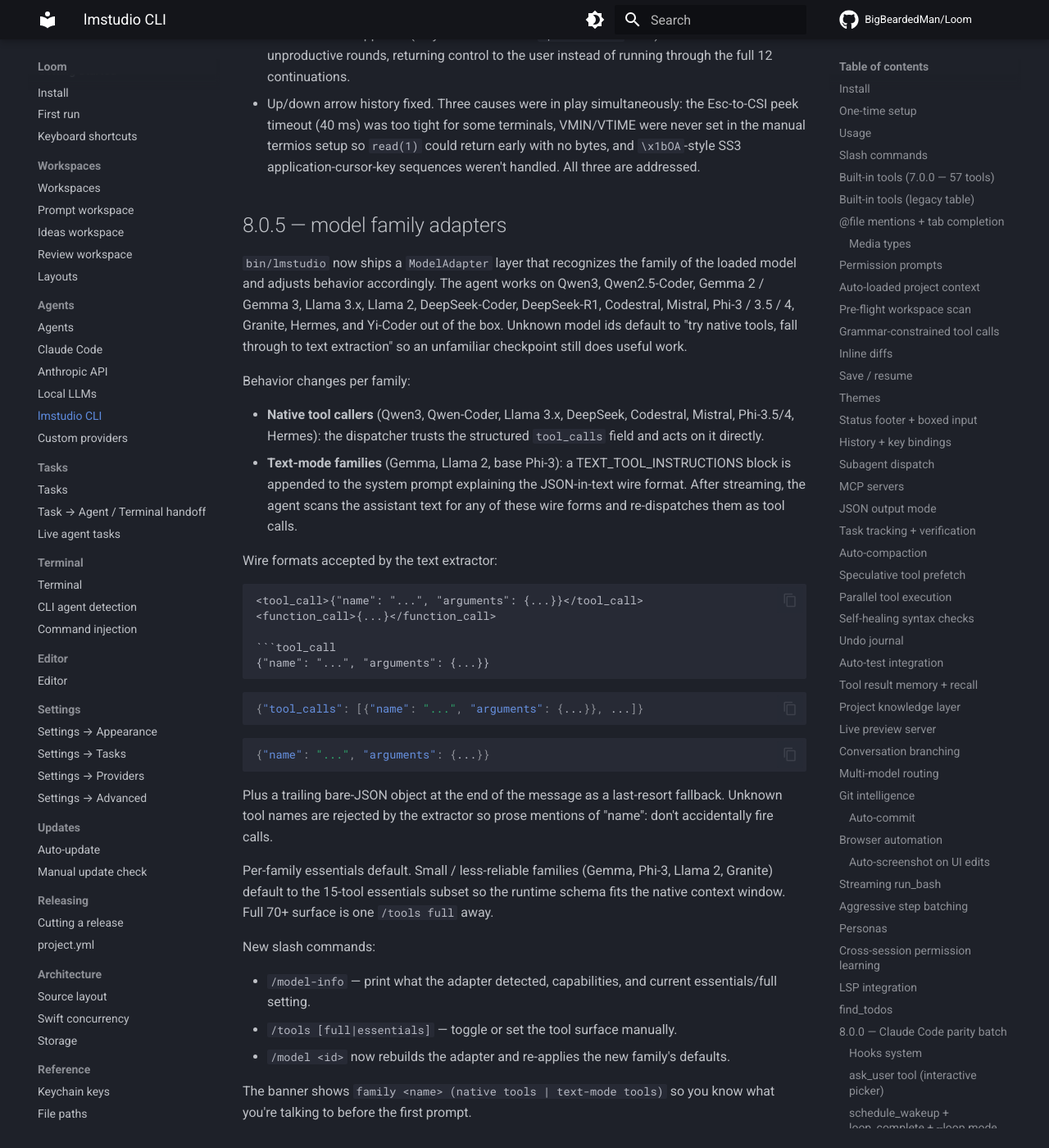
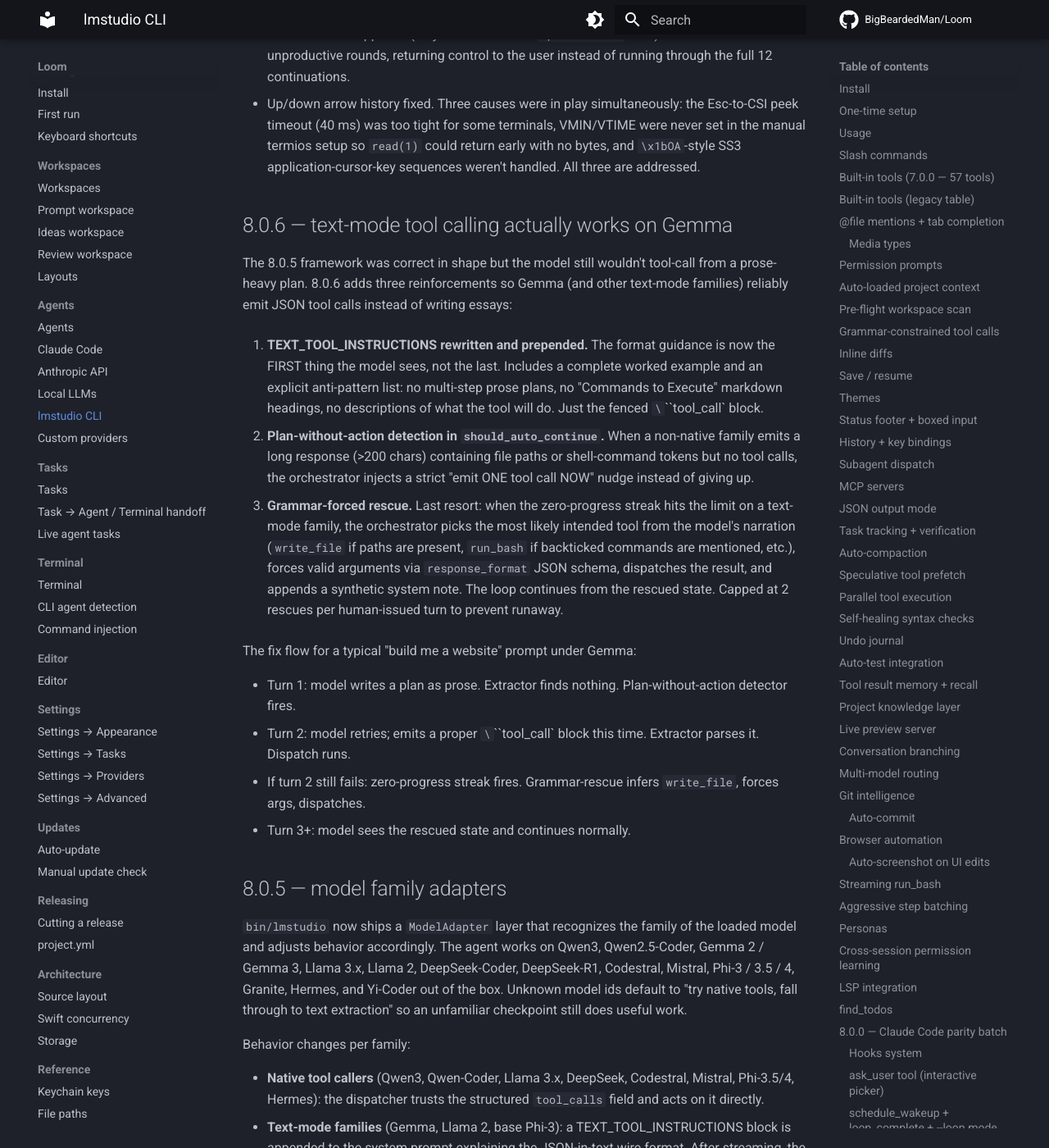
Before and after one commit to BigBeardedMan/Loom, an MkDocs documentation site: the page built from docs/agents/lmstudio-cli.md, in a window 1280 px wide and 1400 px high, scrolled down 23590 px. Shown: the whole window at 82% size. Built offline with MkDocs 1.6.1 and Material for MkDocs 9.7.7, drawn with Linux system fonts in a browser that asks for light colours; comment, search, counter and statistics services are not loaded.

```diff
--- a/docs/agents/lmstudio-cli.md
+++ b/docs/agents/lmstudio-cli.md
@@ -651,6 +651,23 @@ General-purpose 3B–4B models will usually skip `update_tasks` or call it once
 - Zero-progress orchestrator guard. The continuation loop tracks consecutive turns where no real tool work happened (only narration + bare `update_tasks` calls) and breaks out after 2 unproductive rounds, returning control to the user instead of running through the full 12 continuations.
 - Up/down arrow history fixed. Three causes were in play simultaneously: the Esc-to-CSI peek timeout (40 ms) was too tight for some terminals, VMIN/VTIME were never set in the manual termios setup so `read(1)` could return early with no bytes, and `\x1bOA`-style SS3 application-cursor-key sequences weren't handled. All three are addressed.
 
+## 8.0.6 — text-mode tool calling actually works on Gemma
+
+The 8.0.5 framework was correct in shape but the model still wouldn't tool-call from a prose-heavy plan. 8.0.6 adds three reinforcements so Gemma (and other text-mode families) reliably emit JSON tool calls instead of writing essays:
+
+1. **TEXT_TOOL_INSTRUCTIONS rewritten and prepended.** The format guidance is now the FIRST thing the model sees, not the last. Includes a complete worked example and an explicit anti-pattern list: no multi-step prose plans, no "Commands to Execute" markdown headings, no descriptions of what the tool will do. Just the fenced `\`\`\`tool_call` block.
+
+2. **Plan-without-action detection in `should_auto_continue`.** When a non-native family emits a long response (>200 chars) containing file paths or shell-command tokens but no tool calls, the orchestrator injects a strict "emit ONE tool call NOW" nudge instead of giving up.
+
+3. **Grammar-forced rescue.** Last resort: when the zero-progress streak hits the limit on a text-mode family, the orchestrator picks the most likely intended tool from the model's narration (`write_file` if paths are present, `run_bash` if backticked commands are mentioned, etc.), forces valid arguments via `response_format` JSON schema, dispatches the result, and appends a synthetic system note. The loop continues from the rescued state. Capped at 2 rescues per human-issued turn to prevent runaway.
+
+The fix flow for a typical "build me a website" prompt under Gemma:
+
+- Turn 1: model writes a plan as prose. Extractor finds nothing. Plan-without-action detector fires.
+- Turn 2: model retries; emits a proper `\`\`\`tool_call` block this time. Extractor parses it. Dispatch runs.
+- If turn 2 still fails: zero-progress streak fires. Grammar-rescue infers `write_file`, forces args, dispatches.
+- Turn 3+: model sees the rescued state and continues normally.
+
 ## 8.0.5 — model family adapters
 
 `bin/lmstudio` now ships a `ModelAdapter` layer that recognizes the family of the loaded model and adjusts behavior accordingly. The agent works on Qwen3, Qwen2.5-Coder, Gemma 2 / Gemma 3, Llama 3.x, Llama 2, DeepSeek-Coder, DeepSeek-R1, Codestral, Mistral, Phi-3 / 3.5 / 4, Granite, Hermes, and Yi-Coder out of the box. Unknown model ids default to "try native tools, fall through to text extraction" so an unfamiliar checkpoint still does useful work.
--- a/project.yml
+++ b/project.yml
@@ -15,7 +15,7 @@ settings:
     # release, so the pill never shows a code lower than what's on main.
     # Bump this manually before each testing release; release-testing.sh
     # reads it back out and tags the GitHub pre-release `testing-<version>`.
-    MARKETING_VERSION: "8.0.5"
+    MARKETING_VERSION: "8.0.6"
     CURRENT_PROJECT_VERSION: "1"
     CODE_SIGN_STYLE: Manual
     CODE_SIGN_IDENTITY: "Loom Local Codesign"
```
Also changed, not shown: 1 other file.
